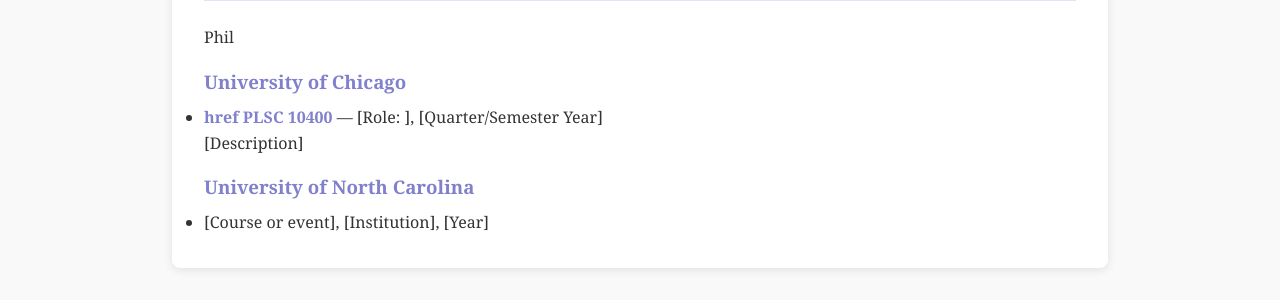
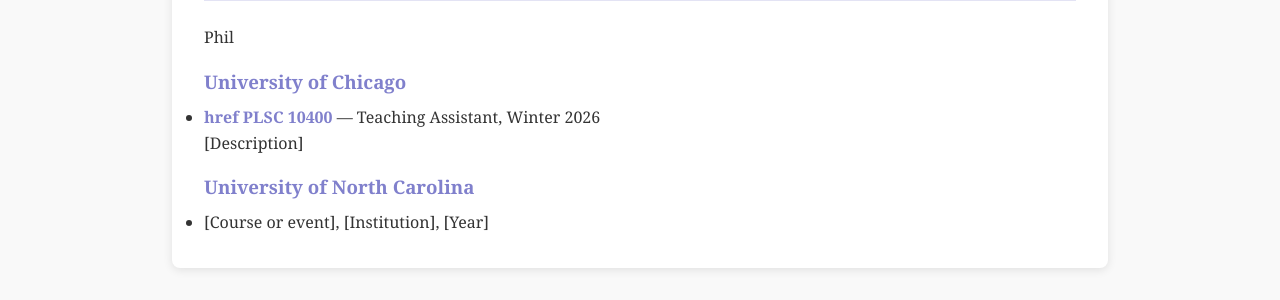
Before and after one commit to L-Cain/L-Cain.github.io, a Jekyll site: the page built from teaching.md, in a window 1280 px wide. Shown: the part 284-584 px from the top of the page. Built offline with Jekyll 4.4.1, drawn with Linux system fonts in a browser that asks for light colours; our own code applies the rules of GitHub Pages for plain Markdown files.

Commit message:
Update teaching.md

```diff
--- a/teaching.md
+++ b/teaching.md
@@ -4,7 +4,7 @@
   <h3>University of Chicago</h3>
   <ul>
     <li>
-      <strong><a>href PLSC 10400</a></strong> — [Role: ], [Quarter/Semester Year]<br>
+      <strong><a>href PLSC 10400</a></strong> — Teaching Assistant, Winter 2026<br>
       [Description]
     </li>
   </ul>
```
